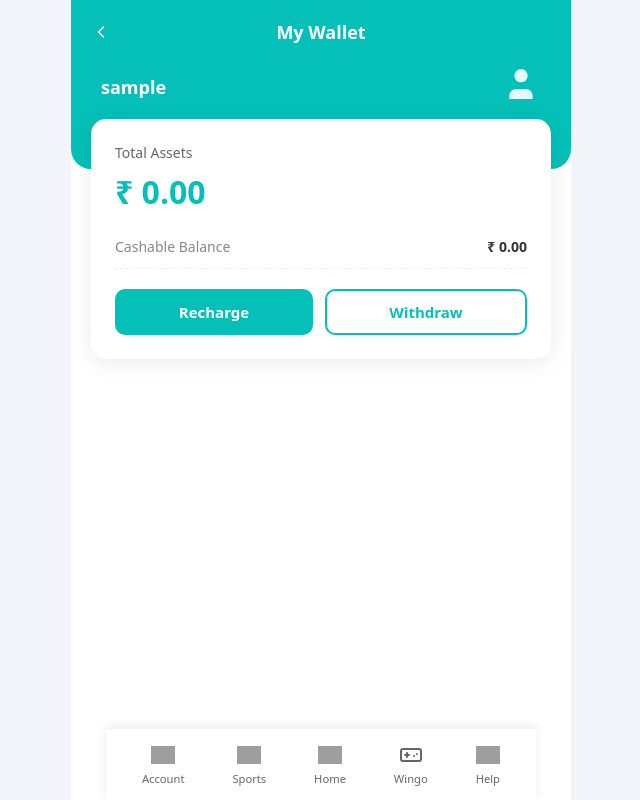
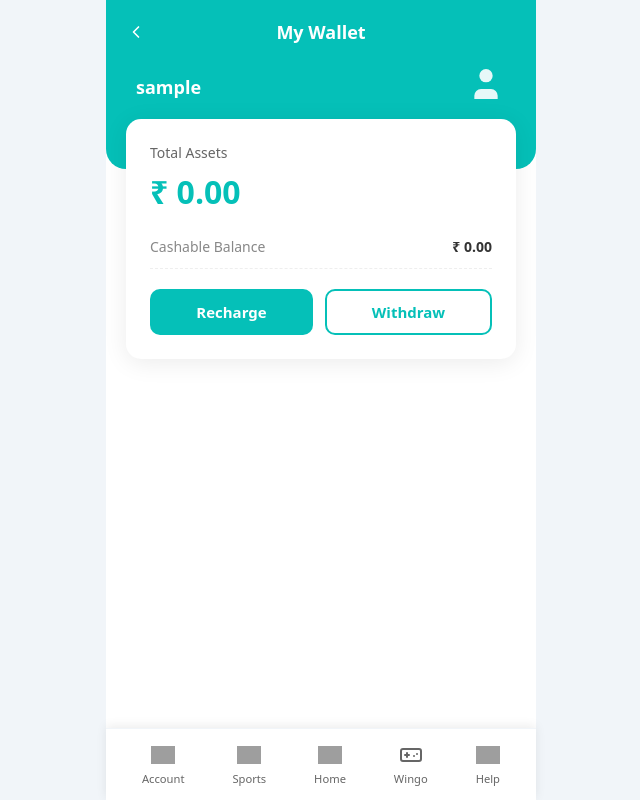
Before and after one commit to ritikgchoudhary/todaaaple, a Vue app in the folder frontend-vue/: page /wallet in a window 1280 px wide. Shown: the whole page, without its empty margins (319-959 px from the left). Built offline with nearby package versions, Linux system fonts and the light colour scheme; no server answers; sample sign-in values are in the browser's storage; grey boxes are pictures that could not be loaded.

Commit message:
auto-update: sync changes 2026-03-09 13:48:01

```diff
--- a/frontend-vue/src/views/AboutUsView.vue
+++ b/frontend-vue/src/views/AboutUsView.vue
@@ -39,7 +39,7 @@ const router = useRouter()
 
 <style scoped>
 .about-page { min-height: 100vh; background-color: #F1F5F9; display: flex; justify-content: center; font-family: system-ui, -apple-system, sans-serif; }
-.mobileContainer { width: 100%; max-width: 500px; min-height: 100vh; background-color: #fff; position: relative; }
+.mobileContainer { width: 100%; max-width: min(430px, 100vw); min-height: 100vh; background-color: #fff; position: relative; }
 
 .header { background-color: #05c0b8; padding: 15px 20px; display: flex; align-items: center; position: sticky; top: 0; z-index: 100; }
 .backIcon { cursor: pointer; color: white; }
--- a/frontend-vue/src/views/AdminGamesView.vue
+++ b/frontend-vue/src/views/AdminGamesView.vue
@@ -520,7 +520,7 @@ onMounted(fetchData)
 <style scoped>
 .admin-games-page {
   padding: 40px 20px 80px;
-  max-width: 1200px;
+  max-width: min(430px, 100vw);
   margin: 0 auto;
   font-family: -apple-system, BlinkMacSystemFont, "Segoe UI", Roboto, Helvetica, Arial, sans-serif;
   background: #f8fafc;
--- a/frontend-vue/src/views/BankView.vue
+++ b/frontend-vue/src/views/BankView.vue
@@ -164,7 +164,7 @@ onMounted(() => {
 
 <style scoped>
 .bank-page { min-height: 100vh; background-color: #F1F5F9; display: flex; justify-content: center; font-family: system-ui, -apple-system, sans-serif; }
-.mobileContainer { width: 100%; max-width: 500px; min-height: 100vh; background-color: #fff; position: relative; }
+.mobileContainer { width: 100%; max-width: min(430px, 100vw); min-height: 100vh; background-color: #fff; position: relative; }
 
 .header { background-color: #05c0b8; padding: 15px 20px; display: flex; align-items: center; position: sticky; top: 0; z-index: 100; }
 .backIcon { cursor: pointer; color: white; }
--- a/frontend-vue/src/views/WalletView.vue
+++ b/frontend-vue/src/views/WalletView.vue
@@ -72,13 +72,7 @@ onMounted(() => {
   justify-content: center;
   font-family: system-ui, -apple-system, sans-serif;
 }
-.mobileContainer {
-  width: 100%;
-  max-width: 500px;
-  min-height: 100vh;
-  background-color: #fff;
-  position: relative;
-}
+.mobileContainer { width: 100%; max-width: min(430px, 100vw); min-height: 100vh; background-color: #fff; position: relative; }
 
 .header {
   background-color: #05c0b8;
```
